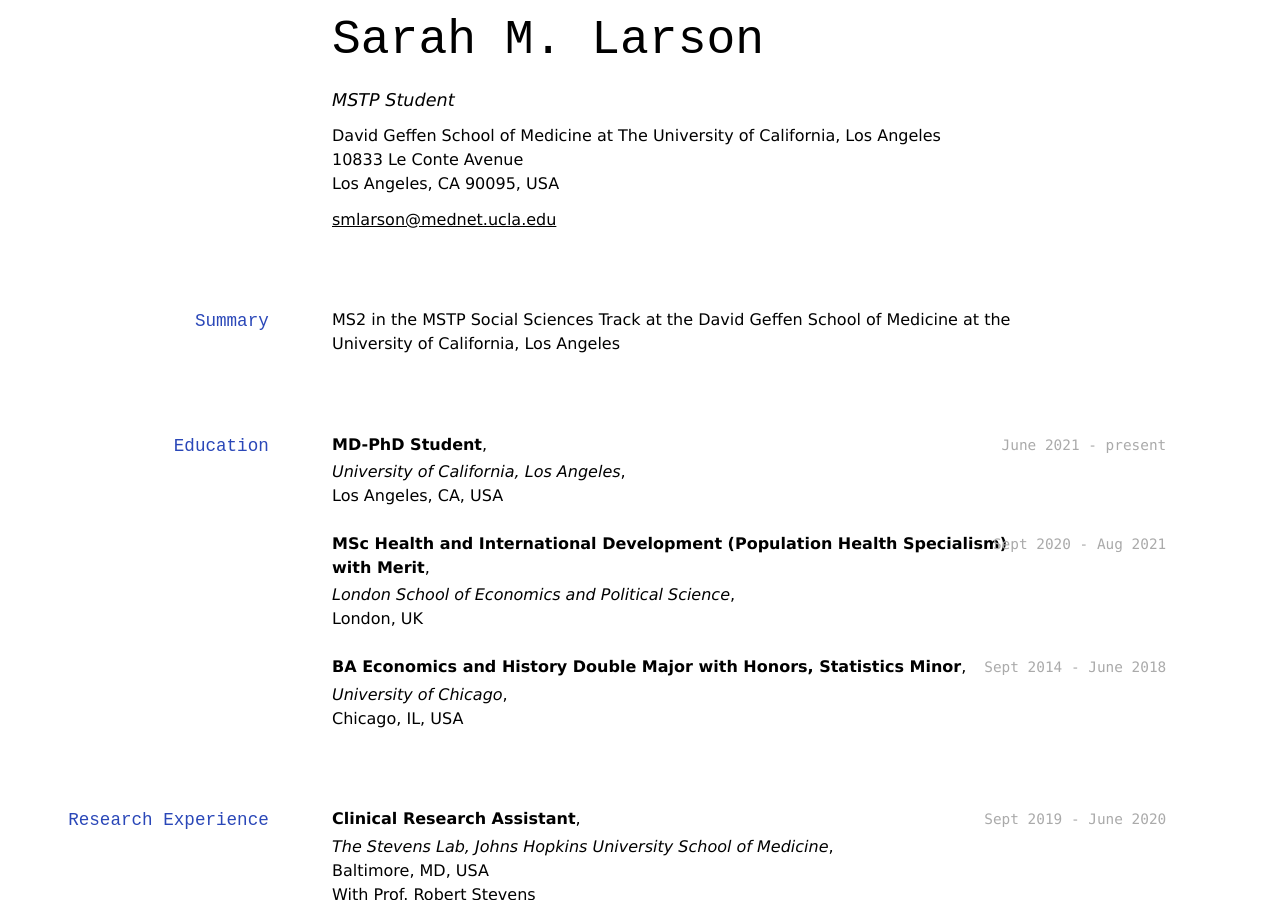
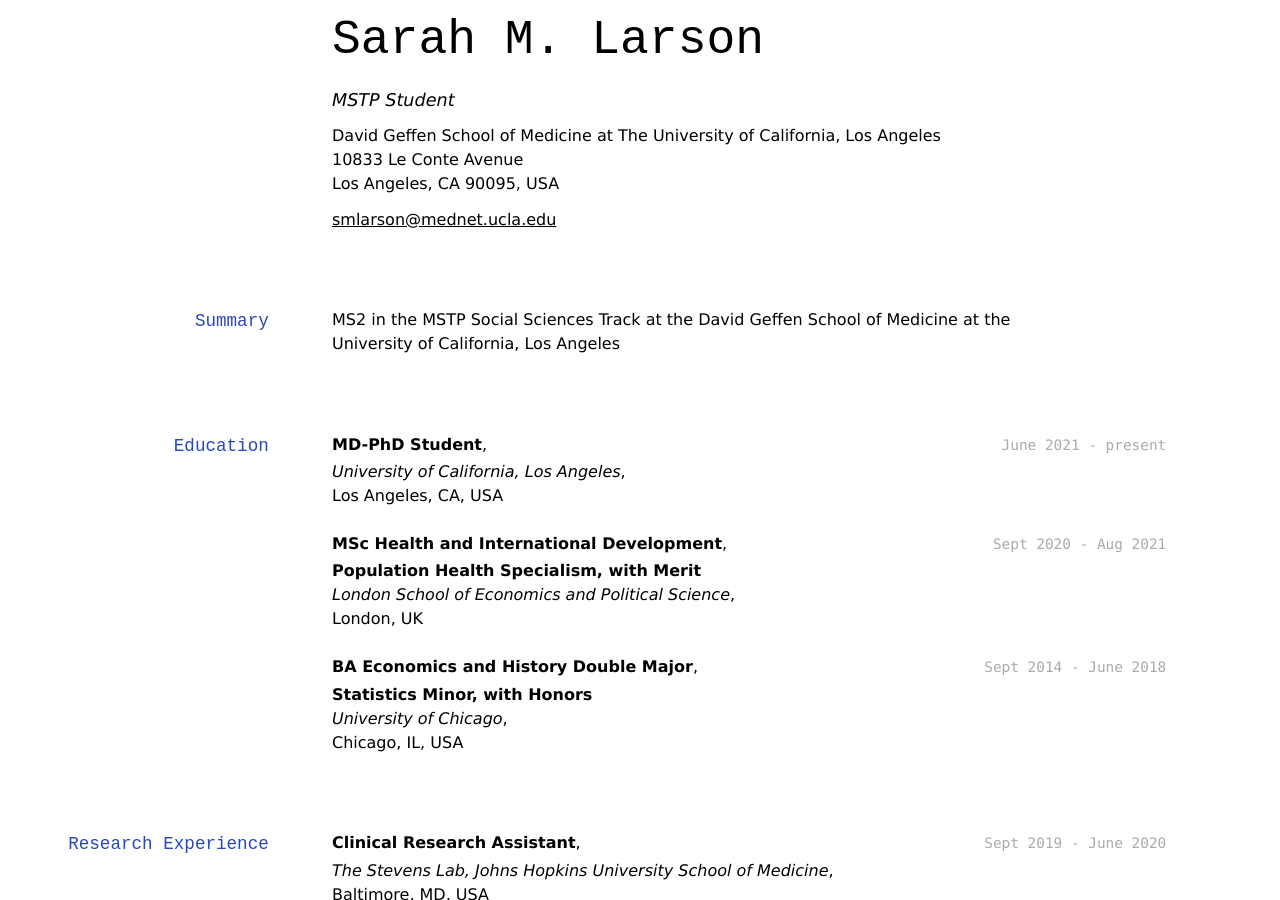
Before and after one commit to sarahmarielarson/smlarson-cv, a Jekyll site: the page built from index.md, in a window 1280 px wide and 900 px high. Built offline with Jekyll 4.4.1, drawn with Linux system fonts in a browser that asks for light colours; nearby versions of some CDN libraries; a style sheet for code colours, icons or effects is not loaded; some of the changed text lies outside the part shown.

Commit message:
changes2

```diff
--- a/index.md
+++ b/index.md
@@ -46,12 +46,14 @@ MS2 in the MSTP Social Sciences Track at the David Geffen School of Medicine at
 - Los Angeles, CA, USA
 
 `Sept 2020 - Aug 2021`
-**MSc Health and International Development (Population Health Specialism) with Merit**,
+**MSc Health and International Development**,
+- **Population Health Specialism, with Merit**
 - *London School of Economics and Political Science*,
 - London, UK
 
 `Sept 2014 - June 2018`
-**BA Economics and History Double Major with Honors, Statistics Minor**,
+**BA Economics and History Double Major**,
+- **Statistics Minor, with Honors**
 - *University of Chicago*,
 - Chicago, IL, USA
 
@@ -315,10 +317,11 @@ I am also an artist! Check out my work: [sarahmarielarson.com/artwork](https://s
 This document is available online at [sarahmarielarson.github.io/smlarson-cv](https://sarahmarielarson.github.io/smlarson-cv/).
 <!-- - \- as a PDF: [sarahmarielarson.com/files/smlarson-cv.pdf](https://sarahmarielarson.com/files/smlarson-cv.pdf). -->
 
+<!--
 Created based on [markdown-cv](https://github.com/elipapa/markdown-cv) by
 [Eliseo Papa](https://elipapa.github.io/) with styles based on
 [David Whipp](https://davewhipp.github.io).
 
 [MIT License](https://opensource.org/licenses/MIT).
-
+-->
 <br/>Last updated: March 2023<br/><br/>
```
